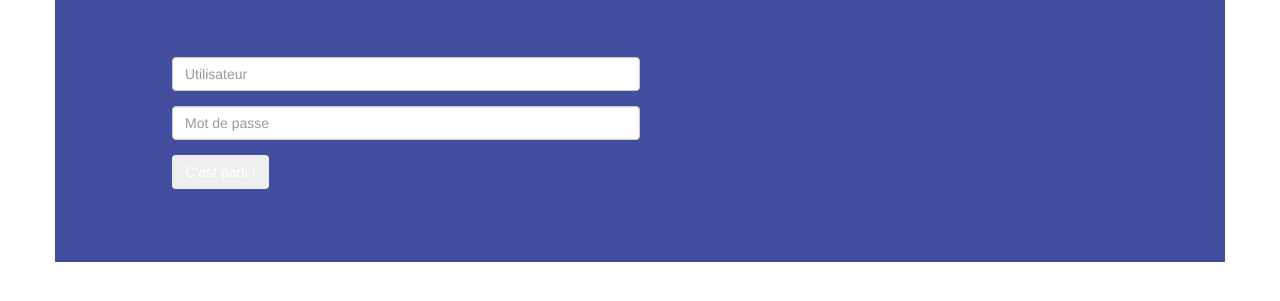
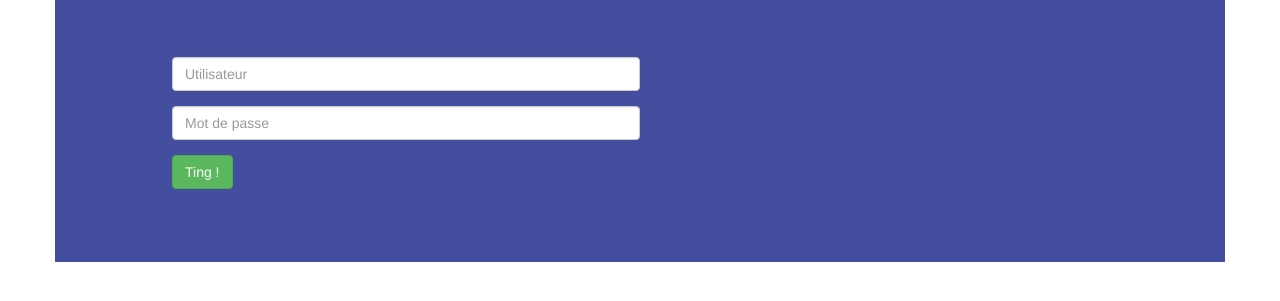
Before and after one commit to Grimnack/projet_ihm, a plain HTML site: page index.html in a window 1280 px wide. Shown: the part 241-542 px from the top of the page. Drawn offline with nearby package versions, Linux system fonts and the light colour scheme.

Commit message:
Cleaned up and added font

```diff
--- a/css/style.css
+++ b/css/style.css
@@ -1,30 +1,6 @@
-/*.navbar-fixed-left {
-  width: 140px;
-  position: fixed;
-  border-radius: 3;
-  height: 100%;
+body {
+  font-family: "Helvetica", "Tahoma", "Open Sans";
 }
-.navbar-fixed-left .navbar-nav > li {
-  float: none;  /* Cancel default li float: left */
-  /*width: 139px;
-}
-
-
-
-.navbar-fixed-left + .container {
-  padding-left: 160px;
-}
-
-/* On using dropdown menu (To right shift popuped) */
-/*.navbar-fixed-left .navbar-nav > li  {
-  margin-top: -50px;
-  margin-left: 140px;
-}
-
-.navbar-fixed-left ul li
-{
-  color:#eeeeee;
-}*/
 
 #main, #main > div {
   background-color: #434f9e;
@@ -32,6 +8,7 @@
 }
 
 #main {
+  borde-radius: 5px;
   margin-top: 80px;
   padding: 5% 10%;
 }
--- a/index.html
+++ b/index.html
@@ -32,12 +32,12 @@
             </div>
 
             <div class="form-group">
-              <input class="form-control" type="text" placeholder="Mot de passe"
+              <input class="form-control" type="password" placeholder="Mot de passe"
               id="user_pass" />
             </div>
 
             <div class="form-group col-">
-              <input class="btn" type="submit" value="C’est parti !"/>
+              <input class="btn btn-success" type="submit" value="Ting !"/>
             </div>
             </form>
           </div>
@@ -45,42 +45,10 @@
     </div>
   </div>
 </div>
-<!-- <div> -->
-<!---Colonne 1 -->
-<!-- <nav class="navbar navbar-inverse">
-<ul class="nav navbar-nav">
-<li>
-<a href="">
-Se connecter
-</a>
-</li>
-</ul>
-</nav>
-</div>
-<div class="content">
-<h1>
-Connexion à Nota Bene
-</h1>
-<div id="displayAlert"></div>
-<div class="formHandler">
-<form name="connexion" method="post" id="f">
-<label for="username">
-Nom d'utilisateur :
-</label>
-<input type="text" id="username"/>
-<label for="password">
-Mot de passe :
-</label>
-<input type="password" id="password"/>
-<button type="button" onclick="auth()">
-Se connecter
-</button>
-</form>
-</div>
-</div> -->
 
 <!-- jQuery -->
-<script src="https://ajax.googleapis.com/ajax/libs/jquery/1.12.0/jquery.min.js"></script>
+<script src="https://ajax.googleapis.com/ajax/libs/jquery/1.12.0/jquery.min.js">
+</script>
 <!-- Bootstrap -->
 <script src="lib/bootstrap/js/bootstrap.min.js"></script>
 </body>
```
